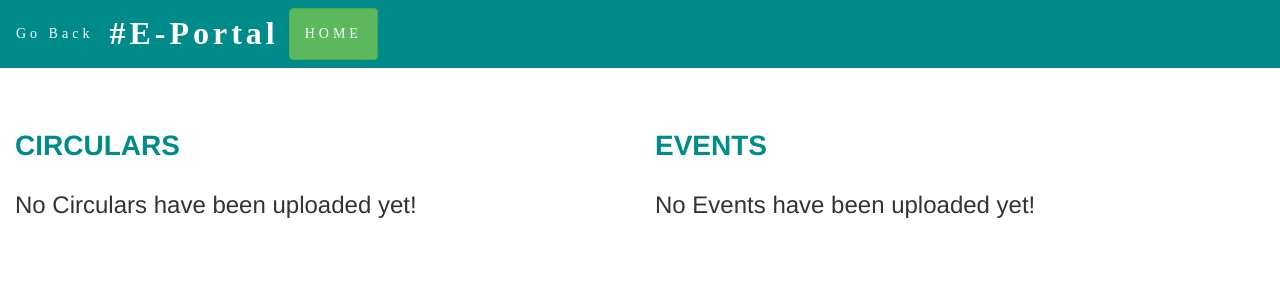
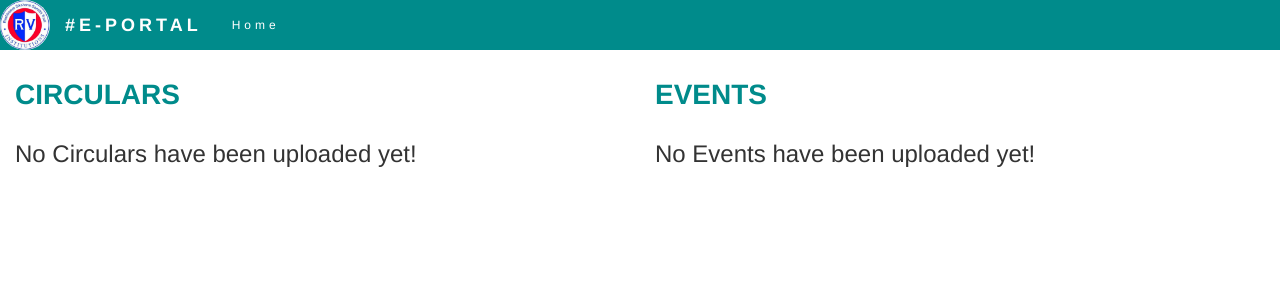
Before and after one commit to ITUTE/aranyaka-eportal, a PHP site: page /CEvent.php in a window 1280 px wide. Shown: the top 300 px of the page. Run offline with PHP 8.4, Linux system fonts and the light colour scheme; data that the repository does not hold is empty; some libraries are stand-ins or nearby versions.

Commit message:
12:39 am

```diff
--- a/portal/CEvent.php
+++ b/portal/CEvent.php
@@ -21,37 +21,39 @@
         }
     </style>
 
-	<script>
-		history.pushState(null, null, document.URL);
-		window.addEventListener('popstate', function () {
-			history.pushState(null, null, document.URL);
-		});
-	</script>
-
 </head>
 <body>
-    <div class="container-fluid">
-        <div class="row">
-            <div class='col-xs-12'>
-                <div class="style">
-                    <div class='navbar navbar-inverse navbar-fixed-top'>
-                        <ul class="nav navbar-nav">
-                            <li><a class="btn navbar-btn" href="index.php">Go Back</a></li>
-                            <li class="titlenav"><strong><font size=6px>#E-Portal</font></strong></li>
-                            <li><a class="navbar-btn btn btn-success" href="index.php">HOME</a></li>
-                        </ul>
-					</div>
-				</div>
-			</div>
-		</div>
-    </div>
+    <div class="se-pre-con"></div>
+    <nav class="navbar navbar-inverse navbar-fixed-top">
+        <div class="navbar-header">
+            <button type="button" class="navbar-toggle" data-toggle="collapse" data-target="#myNavbar">
+                <span class="icon-bar"></span>
+                <span class="icon-bar"></span>
+                <span class="icon-bar"></span>
+            </button>
+            <a class="navbar-left" href="http://www.rvce.edu.in/" target = "_blank"><img src="pics/rv.JPG" class="img-circle" height=50 ondragstart="return false;" alt="logo"/></a>
+            <a href="index.php" class="navbar-brand"><strong>#E-PORTAL</strong></a>
+        </div>
+        <div class="collapse navbar-collapse" id="myNavbar">
+            <ul class="nav navbar-nav">
+                    <li class=""><a href="index.php">Home</a></li>
+            </ul>
+            <ul class="nav navbar-nav navbar-right">
+
+            </ul>
+        </div>
+    </nav>
+
+    <br>
+    <br>
+
 
     <div class="container-fluid slide">
         <div class="row">
             <div class="col-xs-6">
                 <h2 class="heading">CIRCULARS</h2>
                 <?php
-                    $query = "SELECT id, name FROM circularevent WHERE category=1";
+                    $query = "SELECT file_id, file_name FROM file WHERE file_category=1";
                     $result = mysqli_query($conn, $query) or die('Error, query failed');
                     if(mysqli_num_rows($result)==0)
                     {
@@ -84,7 +86,7 @@
                 <h2 class="heading">EVENTS</h2>
                 <?php
 
-                    $query = "SELECT id, name FROM circularevent WHERE category=2";
+                    $query = "SELECT file_id, file_name FROM file WHERE file_category=1";
                     $result = mysqli_query($conn, $query) or die('Error, query failed');
                     if(mysqli_num_rows($result)==0)
                     {
@@ -117,6 +119,12 @@
     <script src="https://ajax.googleapis.com/ajax/libs/jquery/1.9.1/jquery.min.js"></script>
     <script src="//cdnjs.cloudflare.com/ajax/libs/jquery-scrollTo/1.4.3/jquery.scrollTo.min.js"></script>
     <script src="http://cdnjs.cloudflare.com/ajax/libs/modernizr/2.8.2/modernizr.js"></script>
+    <script src='js/bootstrap.js'></script>
+    <script>
+        $(window).load(function() {
+                $(".se-pre-con").fadeOut(1500);;
+        });
+    </script>
 </body>
 </html>
 
@@ -124,7 +132,7 @@
 	if(isset($_GET['download']))
 	{
 		$id = $_GET['download'];
-		$query = "SELECT name, type, size, content FROM circularevent WHERE id = '$id'";
+		$query = "SELECT file_name, file_type, file_size, file_content FROM file WHERE id = '$id'";
 		$result = mysqli_query($conn, $query) or die('Error retrieving files');
 		list($name, $type, $size, $content) = mysqli_fetch_row($result);
 		header("Content-type: $type");
--- a/portal/myfLogind.php
+++ b/portal/myfLogind.php
@@ -56,12 +56,6 @@
 			}
 		</style>
 
-		<script>
-			history.pushState(null, null, document.URL);
-			window.addEventListener('popstate', function () {
-				history.pushState(null, null, document.URL);
-			});
-		</script>
 	</head>
 
     <body>
```
